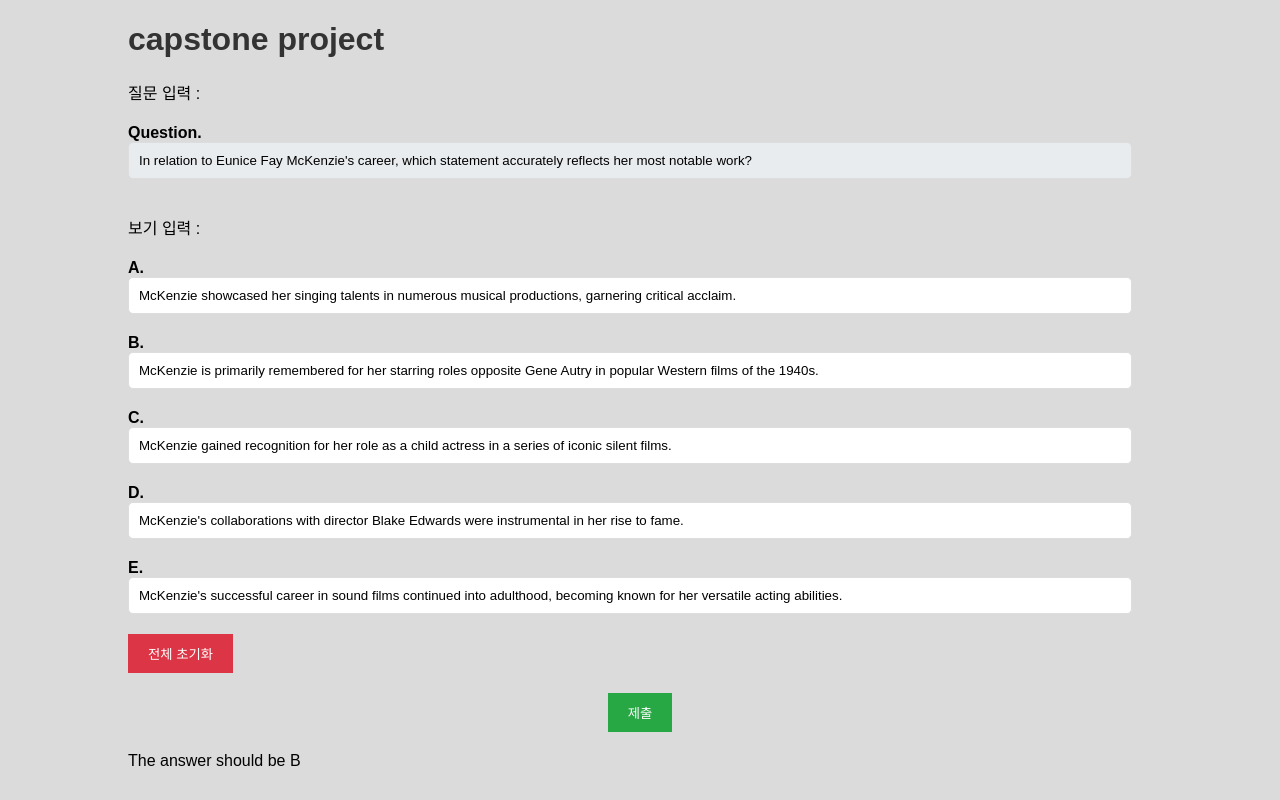
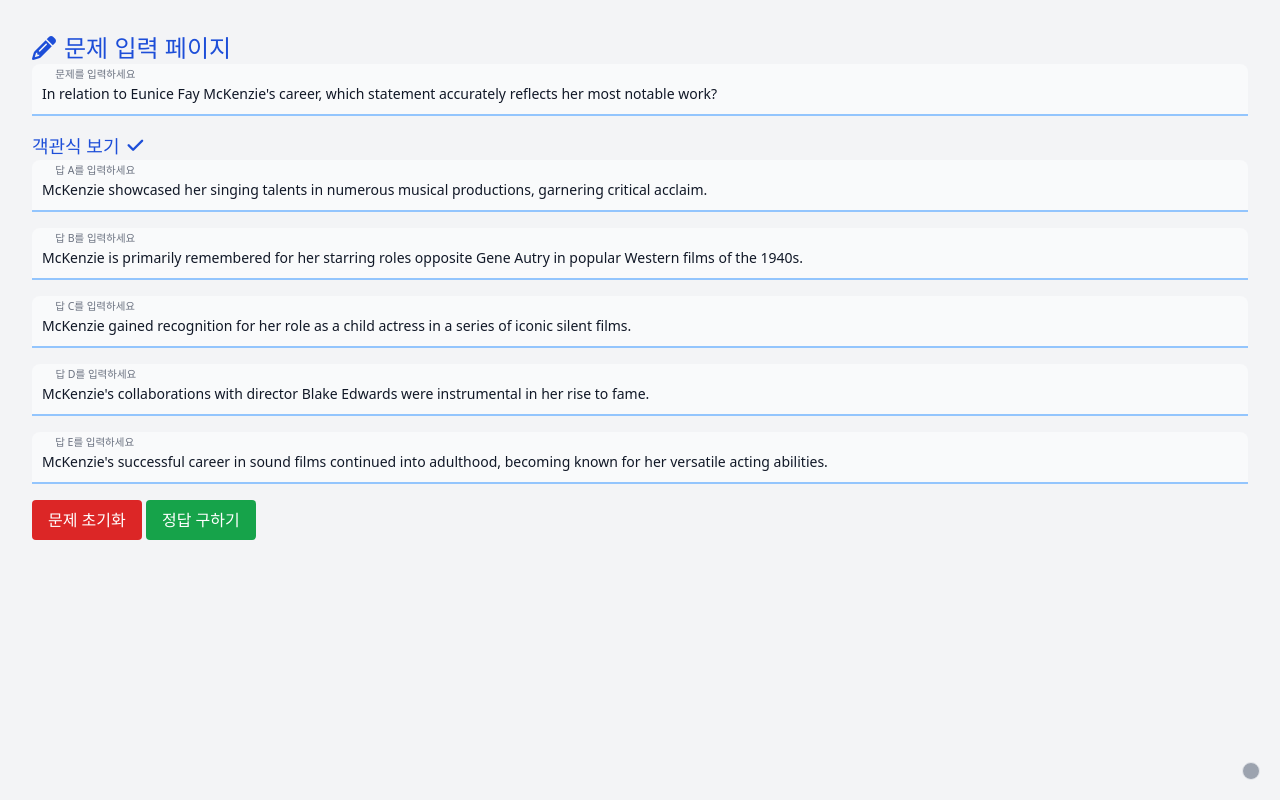
Before and after one commit to mrseongminkim/capstone-project, a Flask app: page / in a window 1280 px wide. Run offline with Flask 3, Linux system fonts and the light colour scheme; some libraries are stand-ins or nearby versions.

Commit message:
10.26_fovicon등

```diff
--- a/app.py
+++ b/app.py
@@ -3,6 +3,7 @@ from flask import Flask, render_template, jsonify, request
 
 from nn import run_model
 
+# from neural_network import infer
 deberta_v3_large = '/kaggle/input/deberta-v3-large-hf-weights'
 
 app = Flask(__name__)
@@ -14,11 +15,11 @@ def index():
 @app.route('/mcq', methods=['POST'])
 def mcq():
     data = request.get_json()
-    print(data)
-    print(type(data))
     df = pd.DataFrame.from_dict([data], orient="columns")
     answer = run_model(df)
-    return jsonify({'answer': answer})
+    return jsonify({'answer': answer, 'prob' : '0.99'})
+    # answer, prob = infer(df)
+    # return jsonify({'answer' : answer, 'prob' : prob})
 
 if __name__ == '__main__':
     app.run(host='127.0.0.1', port=8080, debug=True)
--- a/static/css/style.css
+++ b/static/css/style.css
@@ -1,5 +1,5 @@
+/* tailwind css 적용 코드를 html에 추가했기 때문에 이 css파일은 사용안함 */
 /* styles/index.css */
-
 /* 공통 스타일 */
 body {
   font-family: 'Arial', sans-serif;
@@ -71,6 +71,7 @@ p {
 .option-label {
   font-weight: bold;
   margin-right: 10px;
+  margin-left: 10px;
 }
 
 /* 질문 칸 스타일 */
@@ -89,13 +90,39 @@ p {
   margin: 20px auto;
 }
 
+/* 로딩 문구 스타일 */
+#loading {
+  display : none;
+  color : blue;
+  font-size : 15px;
+  text-align : center;
+}
+
+/* 카메라 버튼 스타일 */
+#camera_button {
+  position: fixed;
+  top: 15px;
+  right: 15px;
+  background-color: #5df327;
+  border: none;
+  padding: 15px;
+  border-radius: 70%;
+  cursor: pointer;
+  display: none; /* 기본적으로 숨김 */
+}
+
+/* 모바일에서만 카메라 버튼 표시 */
+@media (max-width: 768px) {
+  #camera_button {
+      display: block;
+  }
+}
 
 /* 태블릿 */
 @media (max-width: 768px) {
   main {
       width: 95%;
   }
-
   h1 {
       font-size: 1.5em;
   }
@@ -106,29 +133,7 @@ p {
   main {
       width: 100%;
   }
-
   h1 {
       font-size: 1.2em;
   }
 }
-
-
-/* 카메라 버튼 스타일 */
-#camera_button {
-  position: fixed;
-  top: 10px;
-  right: 10px;
-  background-color: #007bff;
-  border: none;
-  padding: 10px;
-  border-radius: 50%;
-  cursor: pointer;
-  display: none; /* 기본적으로 숨김 */
-}
-
-/* 모바일에서만 카메라 버튼 표시 */
-@media (max-width: 480px) {
-  #camera_button {
-      display: block;
-  }
-}
--- a/static/js/main.js
+++ b/static/js/main.js
@@ -1,41 +1,123 @@
-const question = document.getElementById('question');
-const A = document.getElementById('A');
-const B = document.getElementById('B');
-const C = document.getElementById('C');
-const D = document.getElementById('D');
-const E = document.getElementById('E');
-const reset_button = document.getElementById('reset_button');
-const submit_button = document.getElementById('submit_button');
-const answer = document.getElementById('answer');
+document.addEventListener("DOMContentLoaded", function () {
+  const question = document.getElementById("question");
+  const A = document.getElementById("A");
+  const B = document.getElementById("B");
+  const C = document.getElementById("C");
+  const D = document.getElementById("D");
+  const E = document.getElementById("E");
+  const submitButton = document.getElementById("submit_button");
+  const clearButton = document.getElementById("reset_button");
+  const selectedAnswer = document.getElementById("answer");
+  const loadingElement = document.getElementById("loading");
+  const prob = document.getElementById("prob");
+  const imageElement = document.getElementById("image");
+  let loadingInterval;
 
-async function submit_mcq(event) {
-    let data = {
+  imageElement.style.display = "none";
+  const updateImage = (probability) => {
+    if (probability >= 0.8 && probability <= 0.99) {
+      imageElement.src = "/static/images/smile.jpg";
+    } else if (probability >= 0.5 && probability < 0.8) {
+      imageElement.src = "/static/images/expressionless.jpg";
+    } else if (probability < 0.5) {
+      imageElement.src = "/static/images/angry.jpg";
+    }
+  };
+  const handleSubmit = async () => {
+    selectedAnswer.innerHTML = "";
+    prob.innerHTML = "";
+    imageElement.style.display = "none";
+    const data = {
       question: question.value,
       A: A.value,
       B: B.value,
       C: C.value,
       D: D.value,
-        E: E.value
+      E: E.value,
     };
-    const res = await fetch('/mcq', { method: 'POST', headers: { 'Content-Type': 'application/json' }, body: JSON.stringify(data) });
-    let val = await res.json();
-    answer.textContent = "The answer is: " + val.answer;
-    answer.style.display = 'block';
 
+    let emptyFieldCount = 0;
+    if (A.value === "") emptyFieldCount++;
+    if (B.value === "") emptyFieldCount++;
+    if (C.value === "") emptyFieldCount++;
+    if (D.value === "") emptyFieldCount++;
+    if (E.value === "") emptyFieldCount++;
+
+    if (emptyFieldCount === 5) {
+      selectedAnswer.innerHTML = "문제와 객관식 답을 모두 입력하세요.";
+    } else if (emptyFieldCount >= 4) {
+      selectedAnswer.innerHTML = "객관식 답을 2개 이상 입력하세요.";
+    } else {
+      loadingElement.style.display = "block";
+
+      // 진행 중 타이머 clear
+      if (loadingInterval) {
+        clearInterval(loadingInterval);
       }
 
-reset_button.addEventListener('click', function () {
-    question.value = '';
-    A.value = '';
-    B.value = '';
-    C.value = '';
-    D.value = '';
-    E.value = '';
+      // 로딩바 %초기화
+      resetLoadingBar();
+      document.getElementById("loading").classList.remove("hidden");
+
+      let currentPercentage = 0;
+
+      loadingInterval = setInterval(function () {
+        currentPercentage++;
+        updateLoadingBarAndPercentage(currentPercentage);
+        if (currentPercentage >= 100) {
+          clearInterval(loadingInterval);
+        }
+      }, 90); // 9초 동안 매 90ms마다 1%씩 증가 -> 9초동안 100%차기
+
+      try {
+        const res = await fetch("/mcq", {
+          method: "POST",
+          headers: { "Content-Type": "application/json" },
+          body: JSON.stringify(data),
         });
-submit_button.addEventListener('click', submit_mcq);
 
-const camera_button = document.getElementById('camera_button');
+        if (res.ok) {
+          const val = await res.json();
+          selectedAnswer.innerHTML = `<h2>선택된 답은 ${val.answer}</h2>`;
+          prob.innerHTML = "Probability : " + val.prob;
+          updateImage(val.prob);
+          imageElement.style.display = "block";
+        } else {
+          selectedAnswer.innerHTML =
+            "<p>Error occurred while fetching the answer.</p>";
+        }
+      } catch (error) {
+        console.error("에러가 발생했습니다: ", error);
+        selectedAnswer.innerHTML =
+          "<p>Error occurred while fetching the answer.</p>";
+      } finally {
+        loadingElement.style.display = "none";
+      }
+    }
+  };
 
-camera_button.addEventListener('click', function () {
-    // OCR 기능 구현
+  const handleClear = () => {
+    question.value = "";
+    A.value = "";
+    B.value = "";
+    C.value = "";
+    D.value = "";
+    E.value = "";
+    selectedAnswer.innerHTML = "";
+    prob.innerHTML = "";
+    imageElement.style.display = "none";
+  };
+
+  function updateLoadingBarAndPercentage(percentage) {
+    document.getElementById("loadingBar").style.width = percentage + "%";
+    document.getElementById("loadingPercentage").textContent = percentage + "%";
+  }
+
+  function resetLoadingBar() {
+    document.getElementById("loadingBar").style.width = "0%";
+    document.getElementById("loadingPercentage").textContent = "0%";
+  }
+
+  submitButton.addEventListener("click", handleSubmit);
+  clearButton.addEventListener("click", handleClear);
 });
--- a/templates/index.html
+++ b/templates/index.html
@@ -1,34 +1,174 @@
 <!DOCTYPE html>
 <html lang="en">
-    <head>
-        <meta charset="UTF-8">
-        <title>capstone project</title>
-        <link rel="stylesheet" href="{{ url_for('static', filename='css/style.css') }}">
-        <link rel="stylesheet" href="{{ url_for('static', filename='css/style.css') }}">
-        <script src="{{ url_for('static', filename='js/main.js') }}" defer></script>
-    </head>
-    <body>
-        <main>
-            <h1>capstone project</h1>
+  <head>
+    <meta charset="UTF-8" />
+    <meta name="viewport" content="width=device-width, initial-scale=1.0" />
+    <title>capstone-project</title>
+    <link
+    rel="icon"
+    type="image/png"
+    href="/static/images/favicon-16x16.png"
+    sizes="16x16"
+  />
+  <link
+    rel="icon"
+    type="image/png"
+    href="/static/images/favicon-32x32.png"
+    sizes="32x32"
+  />
+  <link
+    rel="icon"
+    type="image/png"
+    href="/static/images/favicon-96x96.png"
+    sizes="96x96"
+  />
+    <script src="https://cdn.tailwindcss.com"></script>
+    <script src="{{ url_for('static', filename='js/main.js') }}" defer></script>
+    <script
+      src="https://kit.fontawesome.com/8c10ec3b61.js"
+      crossorigin="anonymous"
+    ></script>
+  </head>
 
-            <p>질문 입력 :</p>
-            <span class="option-label">Question.</span><input type="text" id="question" value="In relation to Eunice Fay McKenzie's career, which statement accurately reflects her most notable work?"/>
-            <p>보기 입력 :</p>
-            <span class="option-label">A.</span><input type="text" id="A" value="McKenzie showcased her singing talents in numerous musical productions, garnering critical acclaim."/>
-            <span class="option-label">B.</span><input type="text" id="B" value="McKenzie is primarily remembered for her starring roles opposite Gene Autry in popular Western films of the 1940s."/>
-            <span class="option-label">C.</span><input type="text" id="C" value="McKenzie gained recognition for her role as a child actress in a series of iconic silent films."/>
-            <span class="option-label">D.</span><input type="text" id="D" value="McKenzie's collaborations with director Blake Edwards were instrumental in her rise to fame."/>
-            <span class="option-label">E.</span><input type="text" id="E" value="McKenzie's successful career in sound films continued into adulthood, becoming known for her versatile acting abilities."/>
+  <body class="bg-gray-100 font-sans Giants-Bold">
+    <div class="container mx-auto p-8">
+      <div class="mb-4">
+        <h1 class="text-2xl text-blue-700 flex items-center">
+          <i class="fas fa-pencil mr-2"></i>문제 입력 페이지
+        </h1>
+        <div class="relative mb-4">
+          <input
+            type="text"
+            id="question"
+            aria-describedby="question_help"
+            class="block rounded-t-lg px-2.5 pb-2.5 pt-5 w-full text-sm text-gray-900 bg-gray-50 appearance-none border-0 border-b-2 border-blue-300 focus:outline-none focus:ring-0 focus:border-blue-600 peer"
+            placeholder=" "
+            value="In relation to Eunice Fay McKenzie's career, which statement accurately reflects her most notable work?"
+          />
+          <label
+            for="question"
+            class="absolute text-sm text-gray-500 duration-300 transform -translate-y-4 scale-75 top-4 left-2.5 peer-placeholder-shown:scale-100 peer-placeholder-shown:translate-y-0 peer-focus:scale-75 peer-focus:-translate-y-4"
+            >문제를 입력하세요</label
+          >
+        </div>
+      </div>
 
-            <button type="button" id="camera_button">📷</button>
+      <div class="mb-4">
+        <h2 class="text-lg text-blue-700 flex items-center">
+          객관식 보기<i class="fas fa-check ml-2"></i>
+        </h2>
 
-            <button type="button" id="reset_button">전체 초기화</button>
-            <button type="button" id="submit_button">제출</button>
+        <div class="relative mb-4">
+          <input
+            type="text"
+            id="A"
+            class="block rounded-t-lg px-2.5 pb-2.5 pt-5 w-full text-sm text-gray-900 bg-gray-50 appearance-none border-0 border-b-2 border-blue-300 focus:outline-none focus:ring-0 focus:border-blue-600 peer"
+            placeholder=" "
+            value="McKenzie showcased her singing talents in numerous musical productions, garnering critical acclaim."
+          />
+          <label
+            for="A"
+            class="absolute text-sm text-gray-500 duration-300 transform -translate-y-4 scale-75 top-4 left-2.5 peer-placeholder-shown:scale-100 peer-placeholder-shown:translate-y-0 peer-focus:scale-75 peer-focus:-translate-y-4"
+            >답 A를 입력하세요</label
+          >
+        </div>
 
+        <div class="relative mb-4">
+          <input
+            type="text"
+            id="B"
+            class="block rounded-t-lg px-2.5 pb-2.5 pt-5 w-full text-sm text-gray-900 bg-gray-50 appearance-none border-0 border-b-2 border-blue-300 focus:outline-none focus:ring-0 focus:border-blue-600 peer"
+            placeholder=" "
+            value="McKenzie is primarily remembered for her starring roles opposite Gene Autry in popular Western films of the 1940s."
+          />
+          <label
+            for="B"
+            class="absolute text-sm text-gray-500 duration-300 transform -translate-y-4 scale-75 top-4 left-2.5 peer-placeholder-shown:scale-100 peer-placeholder-shown:translate-y-0 peer-focus:scale-75 peer-focus:-translate-y-4"
+            >답 B를 입력하세요</label
+          >
+        </div>
 
+        <div class="relative mb-4">
+          <input
+            type="text"
+            id="C"
+            class="block rounded-t-lg px-2.5 pb-2.5 pt-5 w-full text-sm text-gray-900 bg-gray-50 appearance-none border-0 border-b-2 border-blue-300 focus:outline-none focus:ring-0 focus:border-blue-600 peer"
+            placeholder=" "
+            value="McKenzie gained recognition for her role as a child actress in a series of iconic silent films."
+          />
+          <label
+            for="C"
+            class="absolute text-sm text-gray-500 duration-300 transform -translate-y-4 scale-75 top-4 left-2.5 peer-placeholder-shown:scale-100 peer-placeholder-shown:translate-y-0 peer-focus:scale-75 peer-focus:-translate-y-4"
+            >답 C를 입력하세요</label
+          >
+        </div>
 
-            <p id="answer" style="display: none;">The answer is: </p>
-            <p>The answer should be B</p>
-        </main>
-    </body>
+        <div class="relative mb-4">
+          <input
+            type="text"
+            id="D"
+            class="block rounded-t-lg px-2.5 pb-2.5 pt-5 w-full text-sm text-gray-900 bg-gray-50 appearance-none border-0 border-b-2 border-blue-300 focus:outline-none focus:ring-0 focus:border-blue-600 peer"
+            placeholder=" "
+            value="McKenzie's collaborations with director Blake Edwards were instrumental in her rise to fame."
+          />
+          <label
+            for="D"
+            class="absolute text-sm text-gray-500 duration-300 transform -translate-y-4 scale-75 top-4 left-2.5 peer-placeholder-shown:scale-100 peer-placeholder-shown:translate-y-0 peer-focus:scale-75 peer-focus:-translate-y-4"
+            >답 D를 입력하세요</label
+          >
+        </div>
+
+        <div class="relative mb-4">
+          <input
+            type="text"
+            id="E"
+            class="block rounded-t-lg px-2.5 pb-2.5 pt-5 w-full text-sm text-gray-900 bg-gray-50 appearance-none border-0 border-b-2 border-blue-300 focus:outline-none focus:ring-0 focus:border-blue-600 peer"
+            placeholder=" "
+            value="McKenzie's successful career in sound films continued into adulthood, becoming known for her versatile acting abilities."
+          />
+          <label
+            for="E"
+            class="absolute text-sm text-gray-500 duration-300 transform -translate-y-4 scale-75 top-4 left-2.5 peer-placeholder-shown:scale-100 peer-placeholder-shown:translate-y-0 peer-focus:scale-75 peer-focus:-translate-y-4"
+            >답 E를 입력하세요</label
+          >
+        </div>
+      </div>
+      <button
+        id="reset_button"
+        class="bg-red-600 text-white px-4 py-2 rounded hover:bg-red-700"
+      >
+        문제 초기화
+      </button>
+      <button
+        id="submit_button"
+        class="bg-green-600 text-white px-4 py-2 rounded hover:bg-green-700"
+      >
+        정답 구하기
+      </button>
+      <button
+        id="camera_button"
+        class="fixed bottom-5 right-5 bg-gray-400 hover:bg-green-600 active:bg-green-700 text-white p-2 border rounded-full cursor-pointer"
+      ></button>
+      <input type="file" id="imageInput" class="hidden" />
+
+      <div id="answer" class="text-blue-500 text-lg text-center"></div>
+
+      <div id="loading" class="hidden text-blue-500 text-lg text-center mb-4">
+        로딩 중...
+        <div class="mt-4 w-1/5 mx-auto relative">
+          <div class="h-2 bg-gray-200"></div>
+          <div
+            class="h-2 bg-green-500 w-0 transition-all duration-5000 absolute top-0 left-0"
+            id="loadingBar"
+          ></div>
+          <p id="loadingPercentage" class="text-sm mt-1">0%</p>
+        </div>
+      </div>
+
+      <div id="prob" class="text-blue-500 text-lg text-center mt-4"></div>
+      <div>
+        <img id="image" src="" class="mx-auto mt-4" width="150" height="150" />
+      </div>
+    </div>
+  </body>
 </html>
```
Also changed, not shown: static/images/angry.jpg (added), static/images/expressionless.jpg (added), static/images/favicon-16x16.png (added), static/images/favicon-32x32.png (added), static/images/favicon-96x96.png (added), static/images/smile.jpg (added). Lines whose indentation alone changed are shown as unchanged.
